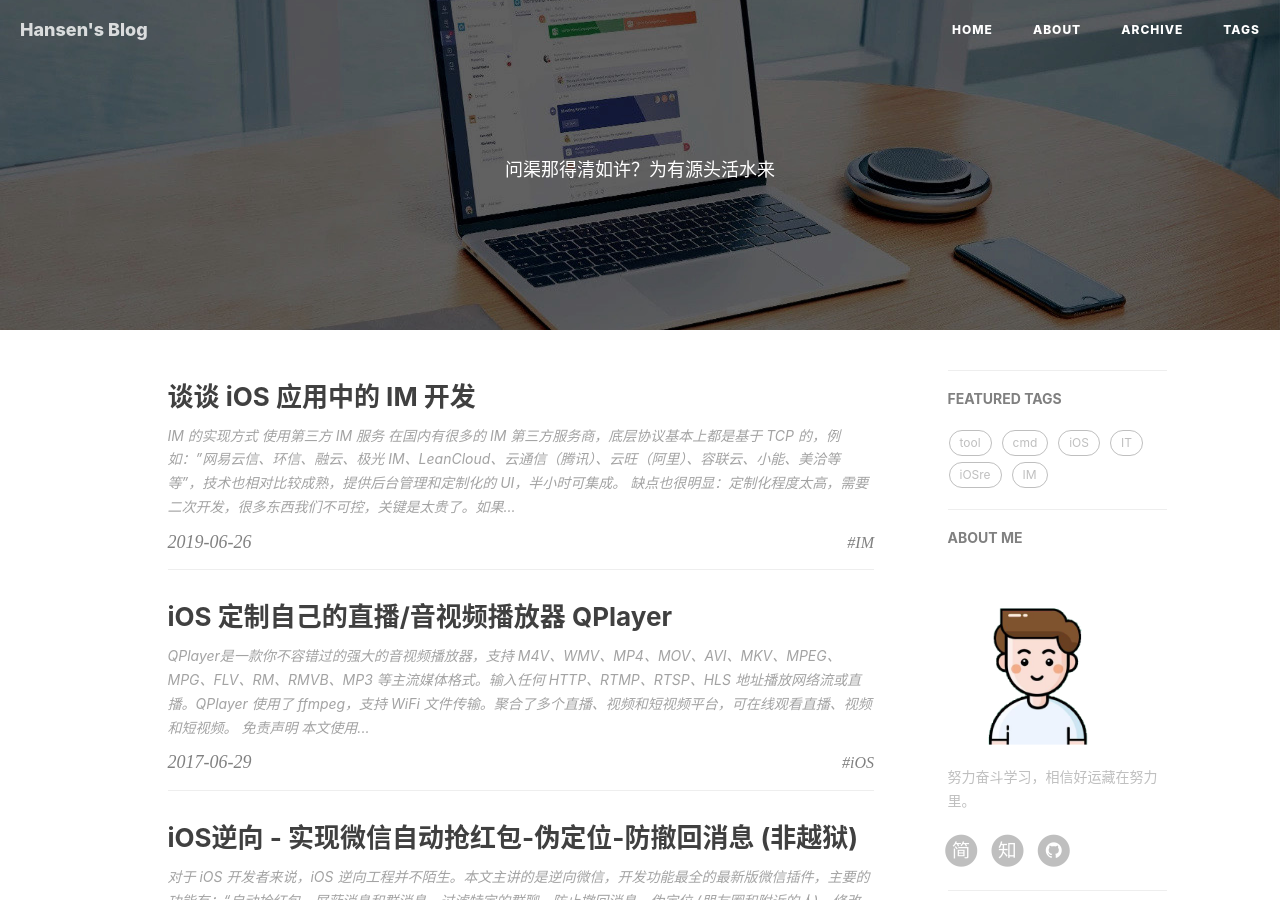
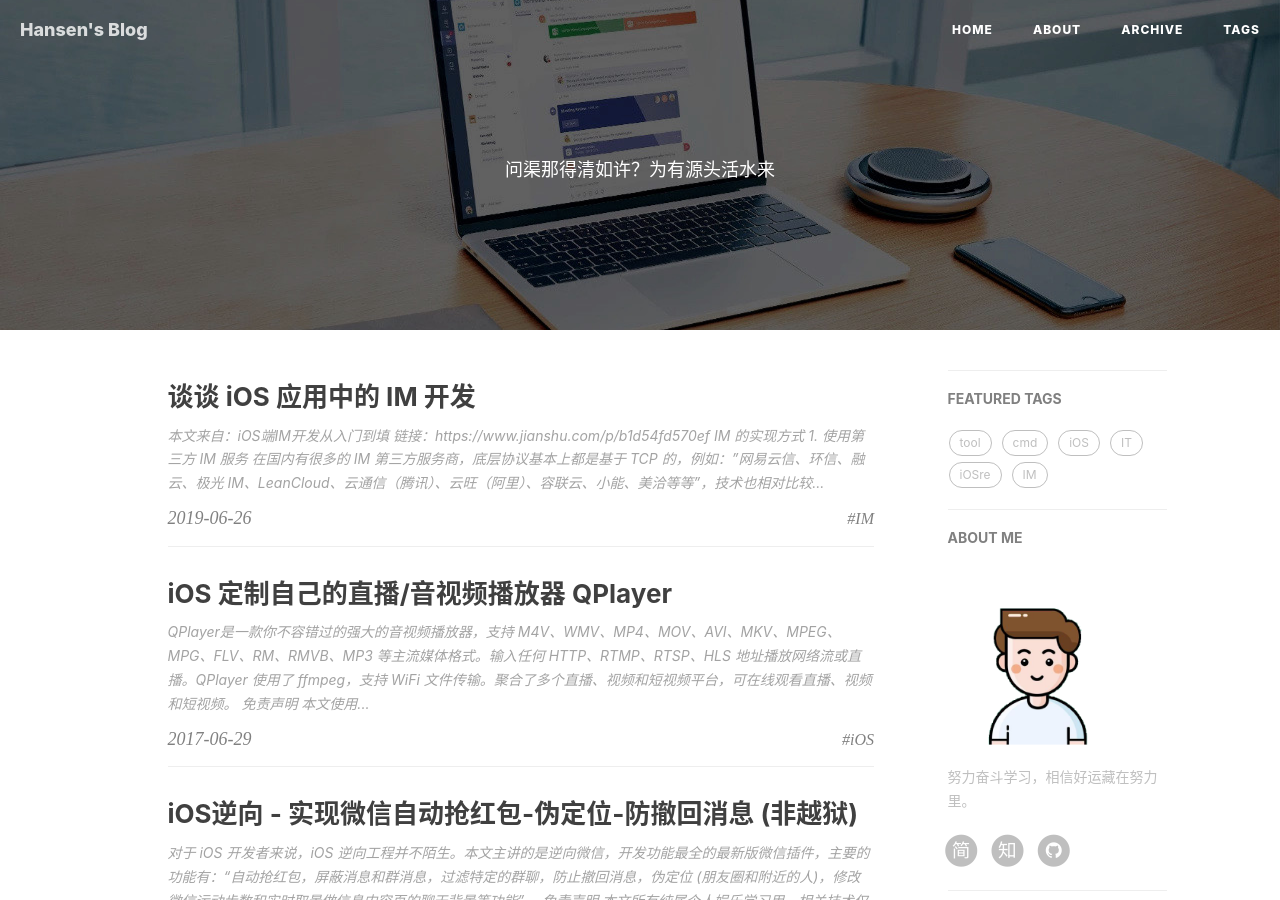
Before and after one commit to itenfay/itenfay.github.io, a Jekyll site: the page built from index.html, in a window 1280 px wide and 900 px high. Built offline with Jekyll 4.4.1, drawn with Linux system fonts in a browser that asks for light colours; nearby versions of some CDN libraries; the list of posts is cut into pages by our own code; comment, search, counter and statistics services are not loaded; some of the changed lines change nothing that is shown.

Commit message:
[::] post article: talk about im dev of the app in ios

````diff
--- a/_posts/2019-06-26-talk-about-im-development-of-the-app-in-ios.md
+++ b/_posts/2019-06-26-talk-about-im-development-of-the-app-in-ios.md
@@ -8,15 +8,20 @@
 ---
 
 
+> 本文来自：iOS端IM开发从入门到填
+>
+> 链接：[https://www.jianshu.com/p/b1d54fd570ef](https://www.jianshu.com/p/b1d54fd570ef)
+
+
 ## IM 的实现方式
 
-- 使用第三方 IM 服务
+**1. 使用第三方 IM 服务**
 
 在国内有很多的[ IM 第三方服务商](https://juejin.im/post/5a61fc7cf265da3e23668df3)，底层协议基本上都是基于 TCP 的，例如："网易云信、环信、融云、极光 IM、LeanCloud、云通信（腾讯）、云旺（阿里）、容联云、小能、美洽等等"，技术也相对比较成熟，提供后台管理和定制化的 UI，半小时可集成。
 
 缺点也很明显：定制化程度太高，需要二次开发，很多东西我们不可控，**关键是太贵了**。如果 IM 对于 APP 只是一个辅助功能，如客服系统、消息推送等，也基本够用。
 
-- 切合业务自己实现
+**2. 切合业务自己实现**
 
 几乎所有互联网IM产品都采用服务器中转方式进行消息传输。自己实现也会面临许多选择：
 1. 传输协议的选择：TCP 还是 UDP？
@@ -31,22 +36,22 @@
 - TCP：基于连接的可靠协议的全双工的可靠信道，有流量控制、差错控制等，占用系统资源较多，传输效率相对低。
 - UDP：基于无连接的不可靠协议，没有足够的控制手段，传输效率高，有丢包问题。
 
-基于 UDP 协议开发成本较高，容易各种丢包或乱序，一般小公司或技术不成熟或即时性要求不高的公司，多用 TCP 开发。[T CP 和 UDP 的最完整的区别](https://blog.csdn.net/Li_Ning_/article/details/52117463)
+基于 UDP 协议开发成本较高，容易各种丢包或乱序，一般小公司或技术不成熟或即时性要求不高的公司，多用 TCP 开发。[TCP 和 UDP 的最完整的区别](https://blog.csdn.net/Li_Ning_/article/details/52117463)
 
-[QQ-IM的私有协议](http%3A%2F%2Fwww.52im.net%2Fforum.php%3Fmod%3Dviewthread%26tid%3D279%26page%3D1%23pid1092ttp://www.52im.net/forum.php?mod=viewthread&tid=279&page=1#pid1092)：登录等安全性操作使用TCP协议，好友之间发消息主要使用UDP协议，内网传输文件采用了P2P技术，另外腾讯还用了自己的私有协议，来保证传输的可靠性。
+[QQ-IM的私有协议](http://www.52im.net/forum.php?mod=viewthread&tid=279&page=1#pid1092ttp://www.52im.net/forum.php?mod=viewthread)：登录等安全性操作使用TCP协议，好友之间发消息主要使用UDP协议，内网传输文件采用了P2P技术，另外腾讯还用了自己的私有协议，来保证传输的可靠性。
 
 ## 二、聊天协议的选择
 
 首先我们以实现方式来切入，基本上有以下四种实现方式：
 
-基于Socket原生：代表框架 [CocoaAsyncSocket](https%3A%2F%2Fgithub.com%2Frobbiehanson%2FCocoaAsyncSocket)。
-基于WebSocket：代表框架 [SocketRocket](https%3A%2F%2Fgithub.com%2Ffacebook%2FSocketRocket)。
-基于MQTT：代表框架 [MQTTKit](https%3A%2F%2Fgithub.com%2Fmobile-web-messaging%2FMQTTKit)。
-基于XMPP：代表框架 [XMPPFramework](https%3A%2F%2Fgithub.com%2Frobbiehanson%2FXMPPFramework)。
+1. 基于Socket原生：代表框架 [CocoaAsyncSocket](https://github.com/robbiehanson/CocoaAsyncSocket)。
+2. 基于WebSocket：代表框架 [SocketRocket](https://github.com/facebookarchive/SocketRocket)。
+3. 基于MQTT：代表框架 [MQTTKit](https://github.com/mobile-web-messaging/MQTTKit)。
+4. 基于XMPP：代表框架 [XMPPFramework](https://github.com/robbiehanson/XMPPFramework)。
 
 以上四种方式都可以不使用第三方框架，直接基于OS底层Socket去实现我们的自定义封装。其中MQTT和XMPP为聊天协议，是最上层的协议，而WebSocket是传输通讯协议，它是基于Socket封装的一个协议。而上面所说的QQ-IM的私有协议，就是基于WebSocket或者Socket原生进行封装的一个聊天协议。
 
-![聊天协议优劣对比](https://upload-images.jianshu.io/upload_images/1776763-621b4d61a1041f96.png?imageMogr2/auto-orient/strip%7CimageView2/2/w/1240)
+![聊天协议优劣对比](https://dgynfi.github.io/images/im/chat_protocol_comparison.png)
 
 总之，iOS端要做一个真正的IM产品，一般都是基于Socket或WebSocket等，在之上加上一些私有协议来保证的。
 
@@ -56,7 +61,7 @@
 
 Socket其实并不是一个协议，Socket通常也称作”套接字”，是对TCP/IP 或者UDP/IP协议封装的一组编程接口，用于描述IP地址和端口，使用socket实现进程之间的通信（跨网络的）。它工作在 OSI 模型会话层（第5层），Socket是对TCP/IP等更底层协议封装的一个抽象层，是一个调用接口(API)。网络上的两个程序通过一个双向的通讯连接实现数据的交换，这个双向链路的一端称为一个Socket，一个Socket由一个IP地址和一个端口号唯一确定。
 
-![网络架构](https://upload-images.jianshu.io/upload_images/1776763-dd92a7cfc54dc092.png?imageMogr2/auto-orient/strip%7CimageView2/2/w/1240)
+![网络架构](https://dgynfi.github.io/images/im/network_framework.png)
 
 先看下基于C的BSD Socket提供的接口：
 ```
@@ -91,7 +96,7 @@
 int recvfrom(int socketFileDescriptor,char *buffer, int bufferLength, int flags, sockaddr *fromAddress, int *fromAddressLength);
 ```
 
-我们用基于OS底层的原生Socket来实现一个简单的IM。[Socket扩展阅读](https%3A%2F%2Fblog.csdn.net%2Fyeyuangen%2Farticle%2Fdetails%2F6799575)
+我们用基于OS底层的原生Socket来实现一个简单的IM。[Socket扩展阅读](https://blog.csdn.net/yeyuangen/article/details/6799575)
 
 ### 2.搭建IM服务端
 
@@ -107,7 +112,8 @@
 6.服务器调用 close 关闭 socket；
 ```
 
-服务端可以电脑或手机等终端，也可以用多种语言c/c++/java/js等去实现后台，当然OC也可以实现。这里我们借用node.js实现了一个服务端，来验证socket效果。需要在Mac上安装node解释器，[node下载](https%3A%2F%2Fnodejs.org%2Fzh-cn%2F)，直接下载安装即可，也可以[终端命令安装node](https://www.jianshu.com/p/2db0461eaa62)。
+服务端可以电脑或手机等终端，也可以用多种语言c/c++/java/js等去实现后台，当然OC也可以实现。这里我们借用node.js实现了一个服务端，来验证socket效果。需要在Mac上安装node解释器，[node下载](https://nodejs.org/zh-cn/)，直接下载安装即可，也可以[终端命令安装node](https://blog.csdn.net/shirleyqdd/article/details/80342082?utm_source=blogxgwz4)。
+
 **开启服务器**:
 
 ```
@@ -118,7 +124,7 @@
 
 ### 3.实现IM客户端
 
-**IM客户端需要做如下4件事**：
+**IM客户端需要做如下5件事**：
 
 ```
 1.客户端调用 socket(...) 创建socket；
@@ -129,7 +135,9 @@
 ```
 
 **代码实现**
-我们采用[CocoaAsyncSocket](https%3A%2F%2Fgithub.com%2Frobbiehanson%2FCocoaAsyncSocket)框架，封装一个名为WYKSocketManager的单例，来对socket相关方法进行调用:
+
+我们采用[CocoaAsyncSocket](https://github.com/robbiehanson/CocoaAsyncSocket)框架，封装一个名为WYKSocketManager的单例，来对socket相关方法进行调用。
+
 **为了demo演示方便，代码中使用的时间都较短，实际开发中根据需要设置**
 
 ```
@@ -349,48 +357,55 @@
 #### (1)心跳机制
 
 心跳机制是相对时间内主动向服务器发送心跳包消息，用来检测TCP连接的双方是否可用。TCP的KeepAlive机制只能保证连接的存在，但是并不能保证客户端以及服务端的可用性。
-扩展阅读：[为什么说基于TCP的移动端IM仍然需要心跳保活？](http%3A%2F%2Fwww.52im.net%2Fthread-281-1-1.html)
+
+扩展阅读：
+
+[为什么说基于TCP的移动端IM仍然需要心跳保活？](http://www.52im.net/thread-281-1-1.html)
+
 真正需要心跳机制的原因其实主要是在于国内运营商的网络地址转换设备超时，对于家用路由器来说, 使用的是网络地址端口转换(NAPT), 它不仅改IP, 还修改TCP和UDP协议的端口号, 这样就能让内网中的设备共用同一个外网IP，造成连接存在，但并不一定可用。
 
-**而国内的运营商一般NAT超时的时间为5分钟，频繁心跳会带来耗电和耗流量的弊端，所以通常IM心跳设置的时间间隔为3-5分钟，甚至10分钟都行。**微信有一种更高端的实现方式，有兴趣的小伙伴可以看看：[微信的智能心跳实现方式](http%3A%2F%2Fwww.52im.net%2Fthread-120-1-1.html)
+**而国内的运营商一般NAT超时的时间为5分钟，频繁心跳会带来耗电和耗流量的弊端，所以通常IM心跳设置的时间间隔为3-5分钟，甚至10分钟都行**。微信有一种更高端的实现方式，有兴趣的小伙伴可以看看：[微信的智能心跳实现方式](http://www.52im.net/thread-120-1-1.html)
 
 #### (2)PingPong机制
 
 心跳机制是不能完全保证消息的即时性的，业内的解决方案是辅助采用双向的PingPong机制。
 
-![PingPong机制](https://upload-images.jianshu.io/upload_images/1776763-c87fda06474434fa.jpg?imageMogr2/auto-orient/strip%7CimageView2/2/w/1240)
+![PingPong机制](https://dgynfi.github.io/images/im/pingpong_mechanism.jpg)
 
 当服务端发出一个Ping，客户端没有在约定的时间内返回响应的ack，则认为客户端已经不在线，这时我们Server端会主动断开Socket连接，并且改由APNS推送的方式发送消息。
 同样的是，当客户端去发送一个消息，因为我们迟迟无法收到服务端的响应ack包，则表明客户端或者服务端已不在线，我们也会显示消息发送失败，并且断开Socket连接。
 
 #### (3)重连机制
 
-理论上，自己主动断开的Socket连接（如退出账号，APP退出到后台等），不需要重连。其他的连接断开，我们都需要进行断线重连。 一般解决方案是尝试重连几次，如果仍旧无法重连成功，那么不再进行重连。
+理论上，自己主动断开的Socket连接（如退出账号，APP退出到后台等），不需要重连。其他的连接断开，我们都需要进行断线重连。一般解决方案是尝试重连几次，如果仍旧无法重连成功，那么不再进行重连。
 
 #### (4)消息可达（即QoS机制）
 
 在移动网络下，丢包、网络重连等情况非常之多，为了保证消息的可达，一般需要做消息回执和重发机制。
+
 一般有三种类型：
-QOS(0),最多发送一次：如果消息没有发送过去，那么就直接丢失。
-QOS(1),至少发送一次：保证消息一定发送过去，但是发几次不确定。
+
+QOS(0),最多发送一次：如果消息没有发送过去，那么就直接丢失。<br />
+QOS(1),至少发送一次：保证消息一定发送过去，但是发几次不确定。<br />
 QOS(2),精确只发送一次：它内部会有一个很复杂的发送机制，确保消息送到，而且只发送一次。
 
 参考易信，每条消息会最多会有3次重发，超时时间为15秒，同时在发送之前会检测当前连接状态，如果当前连接并没有正确建立，缓存消息且定时检查(每隔2秒检查一次，检查15次)。所以一条消息在最差的情况下会有2分钟左右的重试时间，以保证消息的可达。因为重发的存在，接受端偶尔会收到重复消息，这种情况下就需要接收端进行去重。通用的做法是每条消息都戴上自己唯一的message id(一般是uuid)。
 
 扩展阅读：
-- [IM消息送达保证机制实现](http%3A%2F%2Fwww.52im.net%2Fthread-294-1-1.html)
+
+- [IM消息送达保证机制实现](http://www.52im.net/thread-294-1-1.html)
 
 ### 4.IM的其他实现方式
 
-#### (1)基于WebSocket最具代表性的一个第三方框架[SocketRocket](https%3A%2F%2Fgithub.com%2Ffacebook%2FSocketRocket)
+#### (1)基于WebSocket最具代表性的一个第三方框架-[SocketRocket](https://github.com/facebook/SocketRocket)
 
 实现的思路和基于CocoaAsyncSocket框架类似，需要编写遵守webSocket协议的服务端，感兴趣的也可以参照实现一下。
 
-#### (2)基于MQTT协议的框架-[MQTTKit](https%3A%2F%2Fgithub.com%2Fmobile-web-messaging%2FMQTTKit)
+#### (2)基于MQTT协议的框架-[MQTTKit](https://github.com/mobile-web-messaging/MQTTKit)
 
 MQTT是一个聊天协议，它比webSocket更上层，属于应用层，它的基本模式是简单的发布订阅，也就是说当一条消息发出去的时候，谁订阅了谁就会收到消息。其实它并不适合IM的场景，例如用来实现有些简单IM场景，却需要很大量的、复杂的处理。这个框架是c来写的，把一些方法公开在MQTTKit类中，对外用OC来调用，这个库有4年没有更新了。
 
-#### (3)基于XMPP协议的框架-[MQTTKit](https%3A%2F%2Fgithub.com%2Frobbiehanson%2FXMPPFramework)
+#### (3)基于XMPP协议的框架-[XMPPFramework](https://github.com/robbiehanson/XMPPFramework)
 
 XMPP是较早的聊天协议（2000年发布第一个公开版本），当时主要是用来打通 ICQ、MSN 等 PC 端的聊天软件而设计的，技术比较成熟，它本身有很多优点，如开放、标准、可扩展，并且客户端和服务器端都有很多开源的实现，但是相对于移动端它也有很明显的缺点，譬如数据负载过重、不支持二进制，在交互中有50% 以上的流量是协议本身消耗的，需要做深度的二次开发。
 
@@ -398,30 +413,33 @@
 
 ### 1.序列化与反序列化
 
-移动互联网相对于有线网络最大特点是:带宽低，延迟高，丢包率高和稳定性差，流量费用高。所以在私有协议的序列化上一般使用二进制协议，而不是文本协议。
+移动互联网相对于有线网络最大特点是：带宽低，延迟高，丢包率高和稳定性差，流量费用高。所以在私有协议的序列化上一般使用二进制协议，而不是文本协议。
+
 常见的二进制序列化库有Protocol Buffers和MessagePack，当然你也可以自己实现自己的二进制协议序列化和反序列的过程，比如蘑菇街的TeamTalk。但是前面二者无论是可拓展性还是可读性都完爆TeamTalk(TeamTalk连Variant都不支持，一个int传输时固定占用4个字节)，所以大部分情况下还是不推荐自己去实现二进制协议的序列化和反序列化过程。
 
 一条消息数据用Protobuf序列化后的大小是 JSON 的1/10、XML格式的1/20、是二进制序列化的1/10。同 XML 相比， Protobuf 性能优势明显。它以高效的二进制方式存储，比 XML 小 3 到 10 倍，快 20 到 100 倍。
 
 同时心跳包协议对IM的电量和流量影响很大，对心跳包协议上进行了极简设计：仅 1 Byte 。
 ProtocolBuffer可能会造成 APP 的包体积增大，通过 Google 提供的脚本生成的 Model，会非常“庞大”，Model 一多，包体积也就会跟着变大。
+
 如何测试验证 Protobuf 的高性能？
-对数据分别操作100次，1000次，10000次和100000次进行了测试，
-纵坐标是完成时间，单位是毫秒
 
-![序列化](https://upload-images.jianshu.io/upload_images/1776763-a3231a2e4b082584.jpg?imageMogr2/auto-orient/strip%7CimageView2/2/w/1240)
+对数据分别操作100次，1000次，10000次和100000次进行了测试，纵坐标是完成时间，单位是毫秒。
 
-![反序列化](https://upload-images.jianshu.io/upload_images/1776763-2f1b3181bc805e2a.jpg?imageMogr2/auto-orient/strip%7CimageView2/2/w/1240)
+![序列化](https://dgynfi.github.io/images/im/serialization.jpg)
+
+![反序列化](https://dgynfi.github.io/images/im/serialization.jpg)
 
 [Xml, Json, Hessian, Protocol Buffers序列化对比](http%3A%2F%2Fwww.cnblogs.com%2Fbeyondbit%2Fp%2F4778264.html)
 
 选择传输格式的时候：ProtocolBuffer > JSON > XML
+
 - [ProtocolBuffer for Objective-C 运行环境配置及使用](https://www.jianshu.com/p/8c6c009bc500)
 - [iOS之ProtocolBuffer搭建和示例demo](http%3A%2F%2Fwww.qingpingshan.com%2Frjbc%2Fios%2F181571.html)
 
 ### 2.协议格式设计
 
-基于TCP的应用层协议一般都分为包头和包体(如HTTP)，IM协议也不例外。包头一般用于表示每个请求/反馈的公共部分，如包长，请求类型，返回码等。 而包头则填充不同请求/反馈对应的信息。
+基于TCP的应用层协议一般都分为包头和包体(如HTTP)，IM协议也不例外。包头一般用于表示每个请求/反馈的公共部分，如包长，请求类型，返回码等。而包头则填充不同请求/反馈对应的信息。
 
 一个最简单的包头可以定义为：
 
@@ -437,7 +455,7 @@
 
 以心跳包为例，假设当前的serial为1，心跳包的command为10，那么使用MessagePack做序列化时:length=4，serial=1，command=10，code=0，每个字段各占一个字节，包体为空，仅需要4个字节。
 
-当然这是最简单的一个例子，面对真正的业务逻辑时，包体里面会需要塞入更多地信息，这个需要开发根据自己的业务逻辑总结公共部分,如为了兼容加入的协议版本号,为了负载均衡加入的模块id等。
+当然这是最简单的一个例子，面对真正的业务逻辑时，包体里面会需要塞入更多地信息，这个需要开发根据自己的业务逻辑总结公共部分，如为了兼容加入的协议版本号，为了负载均衡加入的模块id等。
 
 ## 四、IM一些其它问题
 
@@ -452,46 +470,47 @@
 ### 3.一些其他的优化：
 
 精简心跳包，心跳包只在空闲时发送，动态化心跳间隔。文件上传、下载优化等。类似微信，服务器不做聊天记录的存储，只在本机进行缓存，这样可以减少对服务端数据的请求，一方面减轻了服务器的压力，另一方面减少客户端流量的消耗。
-我们进行http连接的时候尽量采用上层API，类似NSUrlSession。而网络框架尽量使用AFNetWorking3.0 以上版本。因为这些上层网络请求都用的是HTTP/2 ，我们请求的时候可以复用这些连接。
+
+我们进行http连接的时候尽量采用上层API，类似NSUrlSession。而网络框架尽量使用AFNetWorking3.0以上版本。因为这些上层网络请求都用的是HTTP/2 ，我们请求的时候可以复用这些连接。
 
 更多优化相关请参考这篇文章：
-- [《iOS端移动网络调优的8条建议》](http%3A%2F%2Fwww.52im.net%2Fthread-134-1-1.html)
+
+- [《iOS端移动网络调优的8条建议》](http://www.52im.net/thread-134-1-1.html)
 - [IM 即时通讯技术在多应用场景下的技术实现，以及性能调优（ iOS 视角）](https://www.jianshu.com/p/8cd908148f9e)
 
 ## 五、实时音视频通话
 
 IM应用中的实时音视频技术，几乎是IM开发中的最后一道高墙。原因在于：实时音视频技术 = 音视频处理技术 + 网络传输技术 的横向技术应用集合体，而公共互联网不是为了实时通信设计的。
+
 实时音视频技术上的实现内容主要包括：音视频的采集、编码、网络传输、解码、播放等环节。这么多项并不简单的技术应用，如果把握不当，将会在在实际开发过程中遇到一个又一个的坑。
+
 
 ## 参考文章
 
-《[即时通讯音视频开发（一）：视频编解码之理论概述](http%3A%2F%2Fwww.52im.net%2Fthread-228-1-1.html)》
-《[即时通讯音视频开发（二）：视频编解码之数字视频介绍](http%3A%2F%2Fwww.52im.net%2Fthread-229-1-1.html)》
-《[即时通讯音视频开发（三）：视频编解码之编码基础](http%3A%2F%2Fwww.52im.net%2Fthread-232-1-1.html)》
-《[即时通讯音视频开发（四）：视频编解码之预测技术介绍](http%3A%2F%2Fwww.52im.net%2Fthread-235-1-1.html)》
-《[即时通讯音视频开发（五）：认识主流视频编码技术H.264](http%3A%2F%2Fwww.52im.net%2Fthread-237-1-1.html)》
-《[即时通讯音视频开发（六）：如何开始音频编解码技术的学习](http%3A%2F%2Fwww.52im.net%2Fthread-241-1-1.html)》
-《[即时通讯音视频开发（七）：音频基础及编码原理入门](http%3A%2F%2Fwww.52im.net%2Fthread-242-1-1.html)》
-《[即时通讯音视频开发（八）：常见的实时语音通讯编码标准](http%3A%2F%2Fwww.52im.net%2Fthread-243-1-1.html)》
-《[即时通讯音视频开发（九）：实时语音通讯的回音及回音消除概述](http%3A%2F%2Fwww.52im.net%2Fthread-247-1-1.html)》
-《[即时通讯音视频开发（十）：实时语音通讯的回音消除技术详解](http%3A%2F%2Fwww.52im.net%2Fthread-250-1-1.html)》
-《[即时通讯音视频开发（十一）：实时语音通讯丢包补偿技术详解](http%3A%2F%2Fwww.52im.net%2Fthread-251-1-1.html)》
-《[即时通讯音视频开发（十二）：多人实时音视频聊天架构探讨](http%3A%2F%2Fwww.52im.net%2Fthread-253-1-1.html)》
-《[即时通讯音视频开发（十三）：实时视频编码H.264的特点与优势](http%3A%2F%2Fwww.52im.net%2Fthread-266-1-1.html)》
-《[即时通讯音视频开发（十四）：实时音视频数据传输协议介绍](http%3A%2F%2Fwww.52im.net%2Fthread-267-1-1.html)》
-《[即时通讯音视频开发（十五）：聊聊P2P与实时音视频的应用情况](http%3A%2F%2Fwww.52im.net%2Fthread-269-1-1.html)》
-《[即时通讯音视频开发（十六）：移动端实时音视频开发的几个建议](http%3A%2F%2Fwww.52im.net%2Fthread-270-1-1.html)》
-《[即时通讯音视频开发（十七）：视频编码H.264、V8的前世今生](http%3A%2F%2Fwww.52im.net%2Fthread-274-1-1.html)》
+《[即时通讯音视频开发（一）：视频编解码之理论概述](http://www.52im.net/thread-228-1-1.html)》<br />
+《[即时通讯音视频开发（二）：视频编解码之数字视频介绍](http://www.52im.net/thread-229-1-1.html)》<br />
+《[即时通讯音视频开发（三）：视频编解码之编码基础](http://www.52im.net/thread-232-1-1.html)》<br />
+《[即时通讯音视频开发（四）：视频编解码之预测技术介绍](http://www.52im.net/thread-235-1-1.html)》<br />
+《[即时通讯音视频开发（五）：认识主流视频编码技术H.264](http://www.52im.net/thread-237-1-1.html)》<br />
+《[即时通讯音视频开发（六）：如何开始音频编解码技术的学习](http://www.52im.net/thread-241-1-1.html)》<br />
+《[即时通讯音视频开发（七）：音频基础及编码原理入门](http://www.52im.net/thread-242-1-1.html)》<br />
+《[即时通讯音视频开发（八）：常见的实时语音通讯编码标准](http://www.52im.net/thread-243-1-1.html)》<br />
+《[即时通讯音视频开发（九）：实时语音通讯的回音及回音消除概述](http://www.52im.net/thread-247-1-1.html)》<br />
+《[即时通讯音视频开发（十）：实时语音通讯的回音消除技术详解](http://www.52im.net/thread-250-1-1.html)》<br />
+《[即时通讯音视频开发（十一）：实时语音通讯丢包补偿技术详解](http://www.52im.net/thread-251-1-1.html)》<br />
+《[即时通讯音视频开发（十二）：多人实时音视频聊天架构探讨](http://www.52im.net/thread-253-1-1.html)》<br />
+《[即时通讯音视频开发（十三）：实时视频编码H.264的特点与优势](http://www.52im.net/thread-266-1-1.html)》<br />
+《[即时通讯音视频开发（十四）：实时音视频数据传输协议介绍](http://www.52im.net/thread-267-1-1.html)》<br />
+《[即时通讯音视频开发（十五）：聊聊P2P与实时音视频的应用情况](http://www.52im.net/thread-269-1-1.html)》<br />
+《[即时通讯音视频开发（十六）：移动端实时音视频开发的几个建议](http://www.52im.net/thread-270-1-1.html)》<br />
+《[即时通讯音视频开发（十七）：视频编码H.264、V8的前世今生](http://www.52im.net/thread-274-1-1.html)》
 
 ## 扩展阅读：
 
 推荐一个专业IM开发的网站：
-- [即时通讯网](http%3A%2F%2Fwww.52im.net)
-- [移动端IM开发需要面对的技术问题](http%3A%2F%2Fwww.52im.net%2Fthread-133-1-1.html)
 
-> 声明：本文并非由本人所创，整理一些开发技能知识，以作存档用于学习。
->
-> 参考:
-> iOS端IM开发从入门到填坑
-> [https://www.jianshu.com/p/b1d54fd570ef](https://www.jianshu.com/p/b1d54fd570ef)
->
+- [即时通讯网](http://www.52im.net)
+- [移动端IM开发需要面对的技术问题](http://www.52im.net/thread-133-1-1.html)
+
+
+*声明：本文并非由本人完全所创。整理一些开发技能知识，以作存档用于学习。*
````
